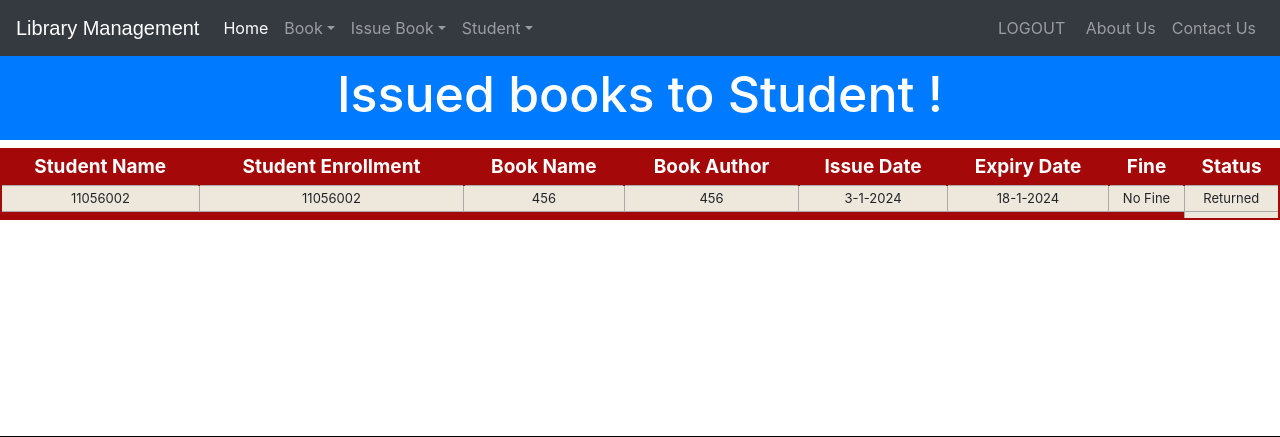
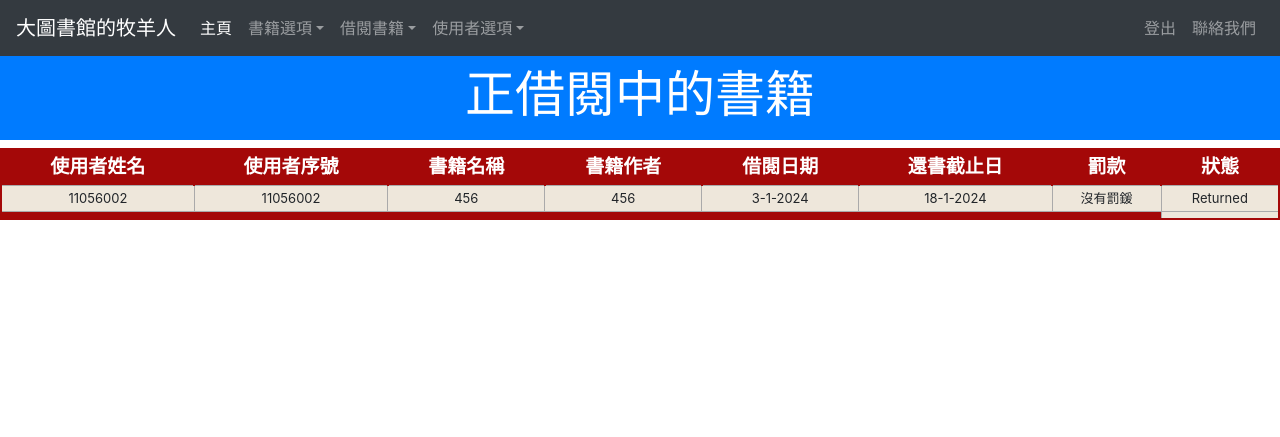
Before and after one commit to 11056002/Final-Exam_Library, a Django app: page /viewissuedbook in a window 1280 px wide. Shown: the top 437 px of the page. Run offline with Django 4.2, Linux system fonts and the light colour scheme; a user stored in the database is signed in; data comes from the database, SQL or seed files in the repository; both versions use the stored data as it was after the commit; some libraries are stand-ins or nearby versions.

Commit message:
已更改所有稱謂欄、Title 跟表單中的欄位還要細修，RED table 要改掉

```diff
--- a/library/forms.py
+++ b/library/forms.py
@@ -6,10 +6,6 @@ class ContactusForm(forms.Form):
     Name = forms.CharField(max_length=30,label="姓名")
     Email = forms.EmailField()
     Message = forms.CharField(max_length=500,widget=forms.Textarea(attrs={'rows': 3, 'cols': 30}),label="回饋意見")
-
-
-
-
 
 
 class StudentUserForm(forms.ModelForm):
@@ -26,6 +22,7 @@ class BookForm(forms.ModelForm):
     class Meta:
         model=models.Book
         fields=['name','isbn','author','category']
+
 class IssuedBookForm(forms.Form):
     #to_field_name value will be stored when form is submitted.....__str__ method of book model will be shown there in html
     isbn2=forms.ModelChoiceField(queryset=models.Book.objects.all(),empty_label="Name and isbn", to_field_name="isbn",label='Name and Isbn')
--- a/library/templates/library/navbaradmin.html
+++ b/library/templates/library/navbaradmin.html
@@ -5,7 +5,7 @@
 <meta charset="utf-8">
 <meta charset="utf-8">
 <meta name="viewport" content="width=device-width, initial-scale=1, shrink-to-fit=no">
-<title>Bootstrap 4 Static Navbar with Dropdown and Search Form</title>
+<title>管理者 -牧羊人</title>
 <link rel="stylesheet" href="https://stackpath.bootstrapcdn.com/bootstrap/4.3.1/css/bootstrap.min.css">
 <link rel="stylesheet" href="https://maxcdn.bootstrapcdn.com/font-awesome/4.7.0/css/font-awesome.min.css">
 <script src="https://ajax.googleapis.com/ajax/libs/jquery/3.3.1/jquery.min.js"></script>
@@ -33,38 +33,38 @@
 
 <div class="bs-example">
     <nav class="navbar navbar-expand-md bg-dark navbar-dark fixed-top">
-        <a href="/" class="navbar-brand">Library Management</a>
+        <a href="/" class="navbar-brand">大圖書館的牧羊人</a>
         <button type="button" class="navbar-toggler" data-toggle="collapse" data-target="#navbarCollapse">
             <span class="navbar-toggler-icon"></span>
         </button>
 
         <div class="collapse navbar-collapse justify-content-between" id="navbarCollapse">
             <div class="navbar-nav">
-                <a href="/" class="nav-item nav-link active">Home</a>
+                <a href="/" class="nav-item nav-link active">主頁</a>
 
                 <!--for book dropdown button-->
                 <div class="nav-item dropdown">
-                  <a href="#" class="nav-link dropdown-toggle" data-toggle="dropdown">Book</a>
+                  <a href="#" class="nav-link dropdown-toggle" data-toggle="dropdown">書籍選項</a>
                   <div class="dropdown-menu">
-                    <a href="addbook" class="dropdown-item">Add Book</a>
-                    <a href="viewbook" class="dropdown-item">View Book</a>
+                    <a href="addbook" class="dropdown-item">新增書籍</a>
+                    <a href="viewbook" class="dropdown-item">查看書籍</a>
                   </div>
                 </div>
 
                 <!--for issuebook dropdown button-->
                 <div class="nav-item dropdown">
-                  <a href="#" class="nav-link dropdown-toggle" data-toggle="dropdown">Issue Book</a>
+                  <a href="#" class="nav-link dropdown-toggle" data-toggle="dropdown">借閱書籍</a>
                   <div class="dropdown-menu">
-                    <a href="issuebook" class="dropdown-item">Issue New Book</a>
-                    <a href="viewissuedbook" class="dropdown-item">View Issued Book</a>
+                    <a href="issuebook" class="dropdown-item">借閱書籍</a>
+                    <a href="viewissuedbook" class="dropdown-item">查看正借閱中的書籍</a>
                   </div>
                 </div>
 
                 <!--for student dropdown button-->
                 <div class="nav-item dropdown">
-                  <a href="#" class="nav-link dropdown-toggle" data-toggle="dropdown">Student</a>
+                  <a href="#" class="nav-link dropdown-toggle" data-toggle="dropdown">使用者選項</a>
                   <div class="dropdown-menu">
-                    <a href="viewstudent" class="dropdown-item">View Student</a>
+                    <a href="viewstudent" class="dropdown-item">查看使用者</a>
                   </div>
                 </div>
 
@@ -72,9 +72,8 @@
             </div>
 
             <div class="navbar-nav">
-                <a href="logout" class="nav-item nav-link">LOGOUT</a> &nbsp
-                <a href="/aboutus" class="nav-item nav-link">About Us</a>
-                <a href="contactus" class="nav-item nav-link">Contact Us</a>
+                <a href="logout" class="nav-item nav-link">登出</a>
+                <a href="contactus" class="nav-item nav-link">聯絡我們</a>
             </div>
 
 
--- a/library/templates/library/viewissuedbook.html
+++ b/library/templates/library/viewissuedbook.html
@@ -60,20 +60,20 @@ border-radius: 5px;
     {% include "library/navbaradmin.html" %}
     <br>
     <br>
-    <h3 class="p-3 mb-2 bg-primary text-white" style = 'font-size: 50px;text-align:center;margin-bottom:0px;'>Issued books to Student !</h3>
+    <h3 class="p-3 mb-2 bg-primary text-white" style = 'font-size: 50px;text-align:center;margin-bottom:0px;'>正借閱中的書籍</h3>
 
 {% if li%}
     <table class="redTable">
     <thead>
     <tr>
-    <th>Student Name</th>
-    <th>Student Enrollment</th>
-    <th>Book Name</th>
-    <th>Book Author</th>
-    <th>Issue Date</th>
-    <th>Expiry Date</th>
-    <th>Fine</th>
-    <th>Status</th>
+    <th>使用者姓名</th>
+    <th>使用者序號</th>
+    <th>書籍名稱</th>
+    <th>書籍作者</th>
+    <th>借閱日期</th>
+    <th>還書截止日</th>
+    <th>罰款</th>
+    <th>狀態</th>
     </tr>
     </thead>
     <tfoot>
@@ -93,7 +93,7 @@ border-radius: 5px;
           <td>{{t.4}}</td>
           <td>{{t.5}}</td>
           <td> {% if t.7 == "Returned" %}
-            No Fine
+            沒有罰鍰
             {% else %}
             {{t.6}}
           {% endif %}</td>
@@ -107,6 +107,8 @@ border-radius: 5px;
     {%endif%}
 
     <br><br><br><br><br><br><br><br><br>
+    <br><br><br><br><br><br><br><br><br>
+    <br><br><br><br><br><br>
   {% include "library/footer.html" %}
   </body>
 </html>
```
Also changed, not shown: library/templates/library/addbook.html (+5 -5 lines), library/templates/library/adminafterlogin.html (+10 -12 lines), library/templates/library/issuebook.html (+5 -5 lines), library/templates/library/navbarstudent.html (+7 -8 lines), library/templates/library/studentafterlogin.html (+5 -5 lines), library/templates/library/studentsignup.html (+3 -4 lines), library/templates/library/viewbook.html (+6 -6 lines), library/templates/library/viewissuedbookbystudent.html (+17 -21 lines), library/templates/library/viewstudent.html (+7 -7 lines), db.sqlite3.
